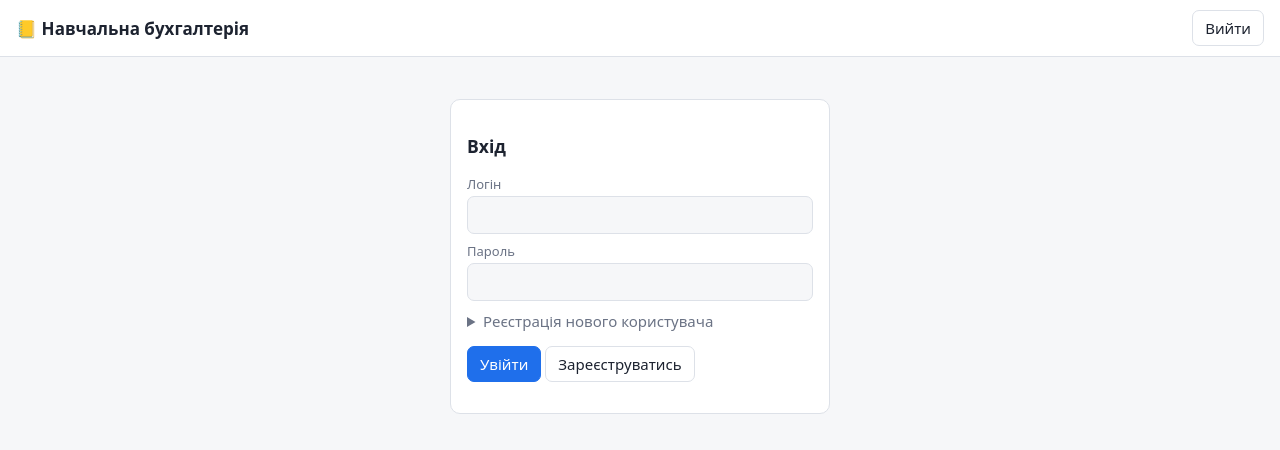
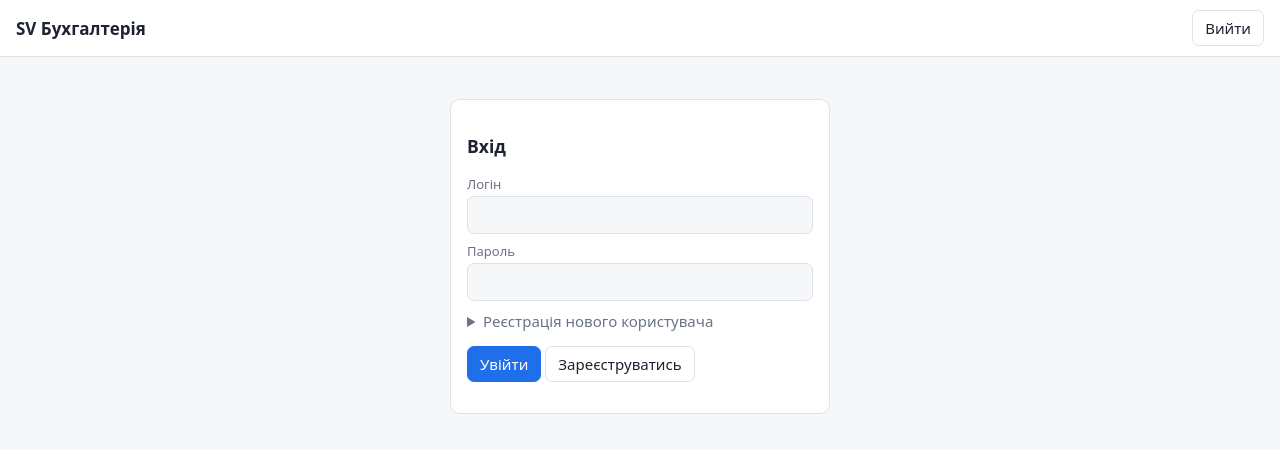
Before and after one commit to SVAccounting/SVA, a website: page public/index.html in a window 1280 px wide. Drawn offline with Linux system fonts and the light colour scheme.

Commit message:
Update index.html

```diff
--- a/public/index.html
+++ b/public/index.html
@@ -27,7 +27,7 @@ aside a{display:block;padding:6px 10px;border-radius:6px;cursor:pointer}aside a:
 .ms{font-size:11px;text-transform:uppercase;color:var(--mut);margin:10px 8px 3px}.lay main{max-width:none;margin:0;padding:0}
 @media(max-width:800px){.lay{grid-template-columns:1fr}aside{position:static;max-height:none}}
 </style></head><body>
-<header><b>📒 Навчальна бухгалтерія</b><span id="co" class="mut" style="flex:1"></span><button class="btn" onclick="logout()">Вийти</button></header>
+<header><b>SV Бухгалтерія</b><span id="co" class="mut" style="flex:1"></span><button class="btn" onclick="logout()">Вийти</button></header>
 <div class="lay"><aside id="nav"></aside><main id="app"></main></div>
 <script src="templates.js"></script>
 <script src="groups.js"></script>
```
